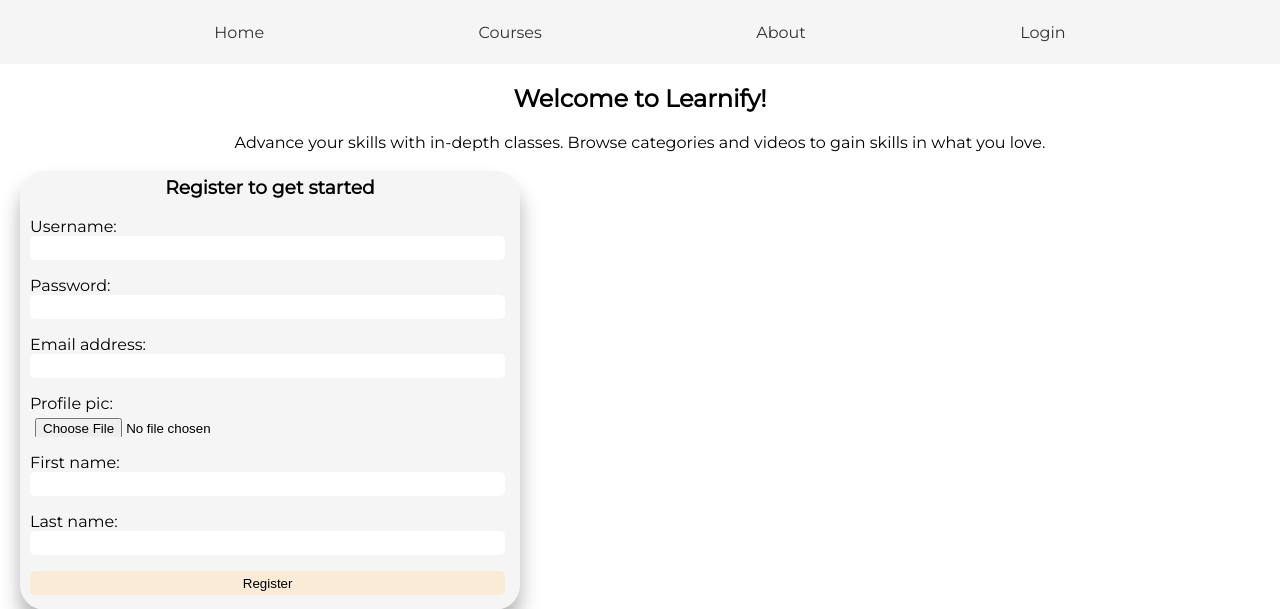
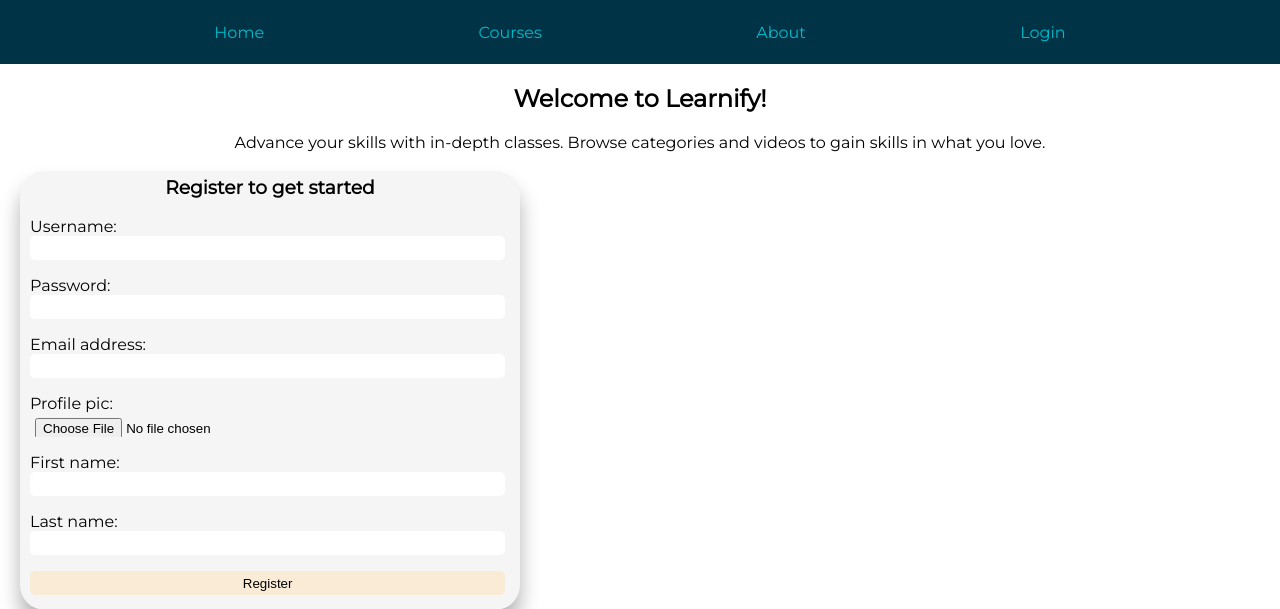
Before and after one commit to addison912/learnify.ly, a Django app: page / in a window 1280 px wide. Shown: the top 609 px of the page. Run offline with Django 3.2, Linux system fonts and the light colour scheme; some libraries are stand-ins or nearby versions.

Commit message:
trying out an experimental color pallet

```diff
--- a/learnify/static/css/main.css
+++ b/learnify/static/css/main.css
@@ -20,11 +20,11 @@ ul {
 
 a {
   text-decoration: none;
-  color: #333;
+  color: #00BBCA;
 }
 
 nav {
-  background: whitesmoke;
+  background: #003346;
   margin: 0;
   position: fixed;
   top: 0;
```
